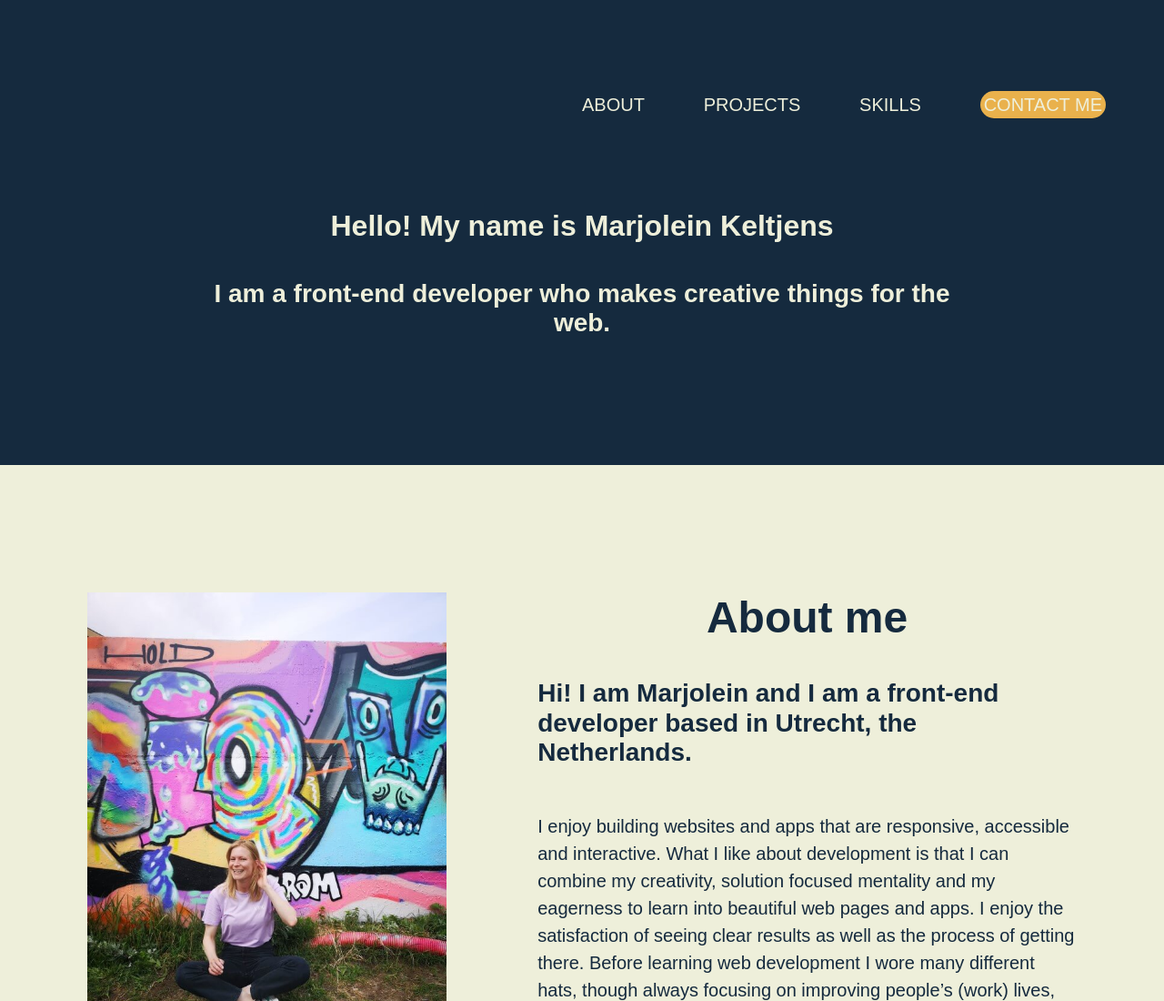
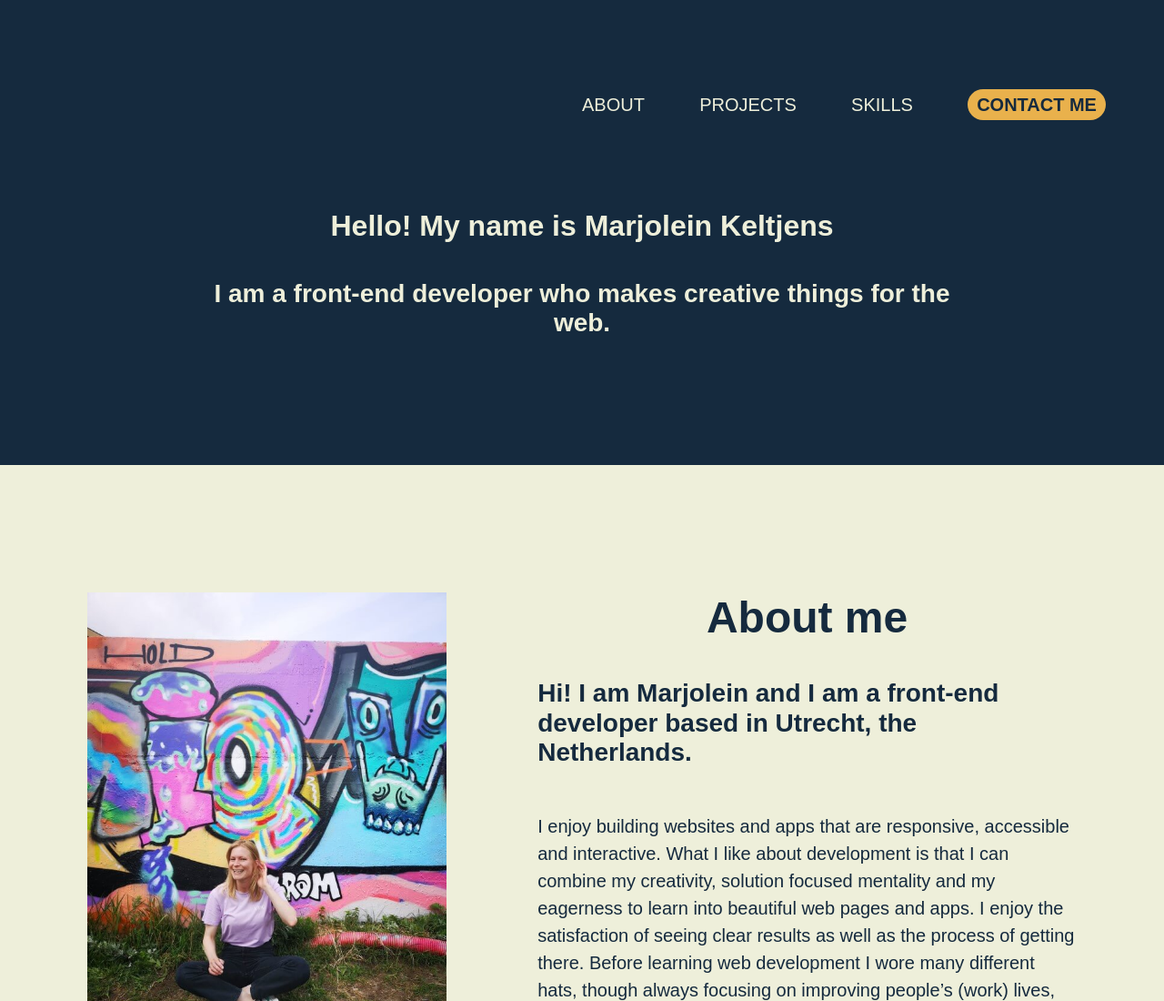
Before and after one commit to marjoleinkeltjens/portfolio-website, a website built with Parcel: page index.html in a window 1280 px wide. Shown: the top 1100 px of the page at 91% size. Built offline with nearby package versions, Linux system fonts and the light colour scheme; a web font is replaced by a local one.

Commit message:
Changed color font in contact button and added more padding

```diff
--- a/css/main.css
+++ b/css/main.css
@@ -179,8 +179,10 @@ header nav ul li a {
 
 header nav #contact-link {
   background-color: #E9B14C;
-  padding: 4px;
+  padding: 6px 10px;
   border-radius: 30px;
+  color: #152A3E;
+  font-weight: bold;
 }
 
 header nav #contact-link:hover {
```
